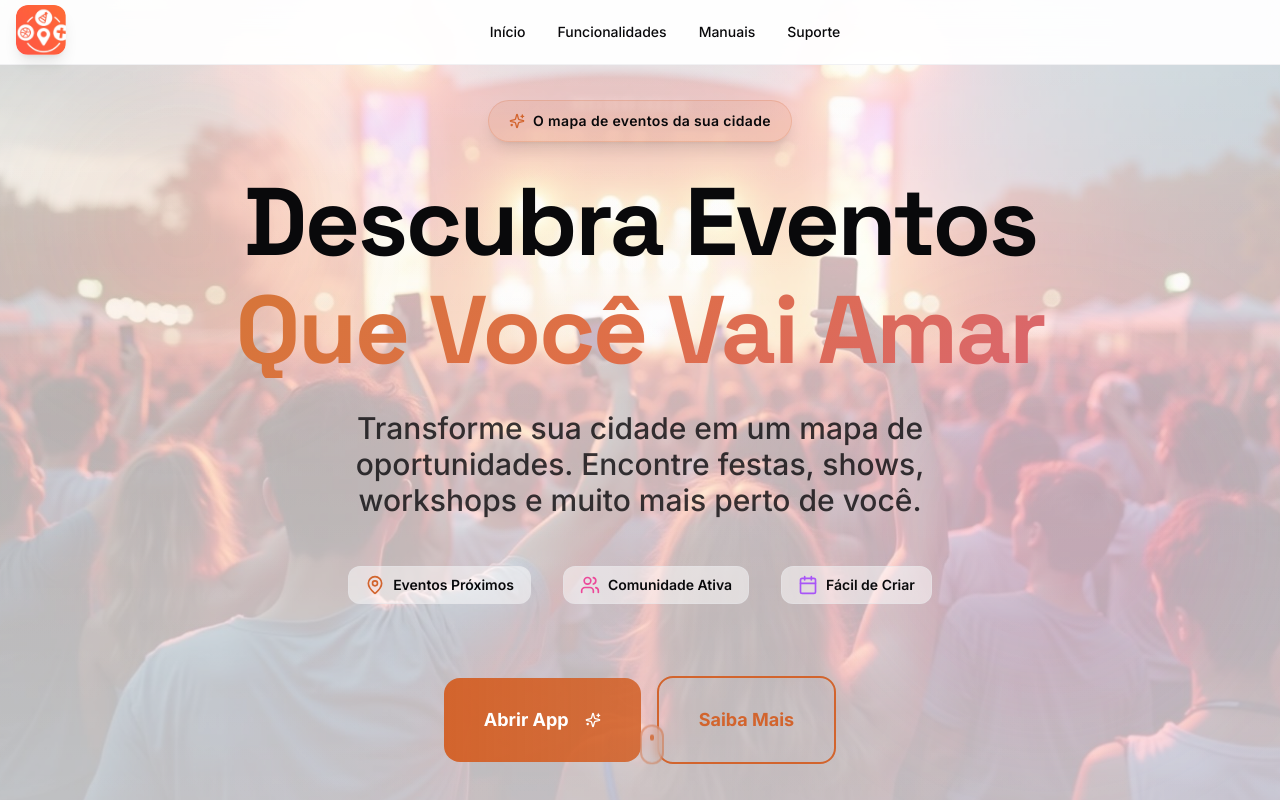
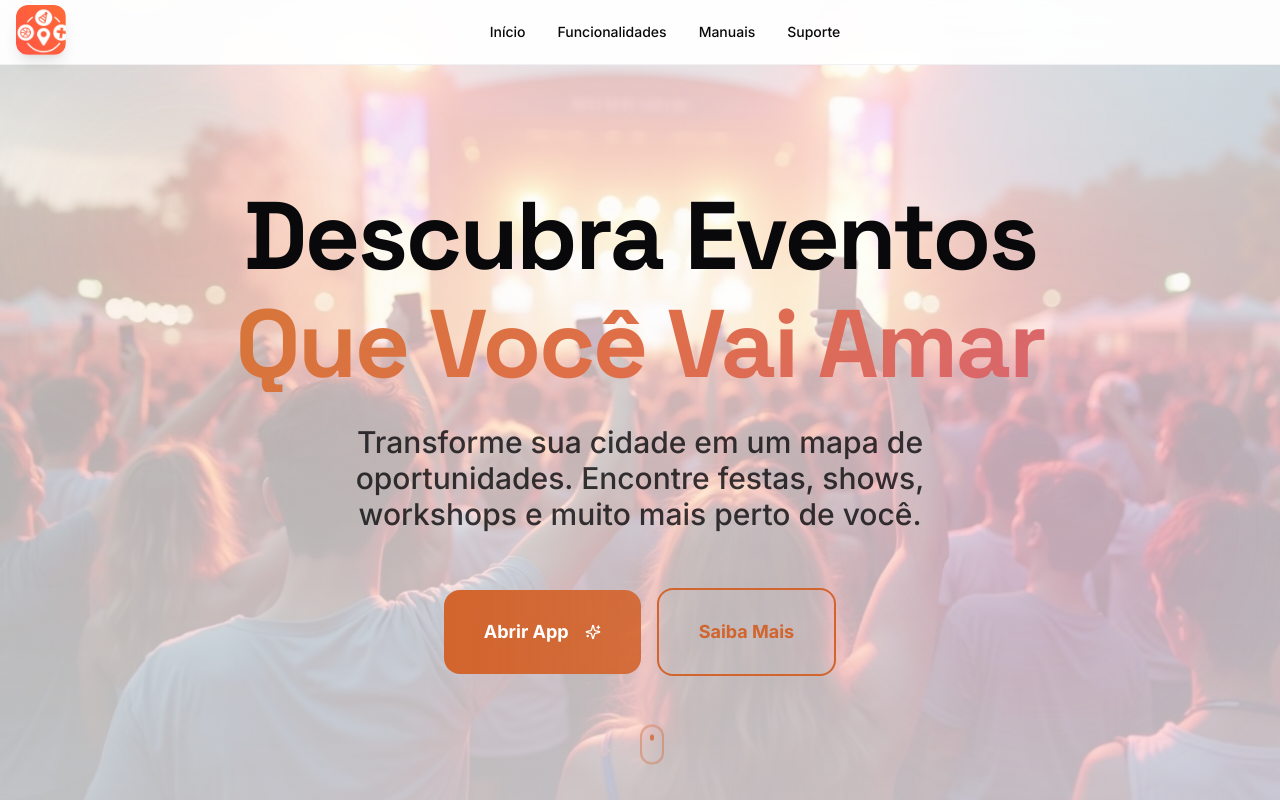
Before and after one commit to brunobrito98/ourmap-site-builder, a React (Vite) app: page / in a window 1280 px wide. Shown: the top 800 px of the page. Built offline with nearby package versions, Linux system fonts and the light colour scheme; the HTML template or start-up script is replaced by a standard one.

Commit message:
removi badge e linha de stats

```diff
--- a/src/components/Hero.tsx
+++ b/src/components/Hero.tsx
@@ -1,5 +1,5 @@
 import { Button } from "@/components/ui/button";
-import { Sparkles, MapPin, Users, Calendar } from "lucide-react";
+import { Sparkles } from "lucide-react";
 import heroImage from "@/assets/hero-events.jpg";
 import { openAppStore } from "@/lib/openAppStore";
 
@@ -25,13 +25,7 @@ const Hero = () => {
       {/* Content */}
       <div className="container mx-auto px-4 z-10 text-center">
         <div className="max-w-5xl mx-auto space-y-8 animate-fade-in">
-          {/* Badge */}
-          <div className="inline-flex items-center gap-2 px-5 py-2.5 rounded-full bg-primary/10 border border-primary/20 backdrop-blur-glass animate-slide-up shadow-lg hover:shadow-xl hover:scale-105 transition-all duration-300" style={{ animationDelay: '0.1s' }}>
-            <Sparkles className="w-4 h-4 text-primary" />
-            <span className="text-sm font-semibold text-foreground tracking-wide">
-              O mapa de eventos da sua cidade
-            </span>
-          </div>
+
 
           {/* Main Heading */}
           <h1 className="text-5xl md:text-7xl lg:text-8xl font-bold text-foreground leading-[1.1] tracking-tight animate-slide-up text-balance" style={{ animationDelay: '0.2s' }}>
@@ -47,21 +41,7 @@ const Hero = () => {
             workshops e muito mais perto de você.
           </p>
 
-          {/* Stats */}
-          <div className="flex flex-wrap justify-center gap-6 md:gap-8 py-4 animate-slide-up" style={{ animationDelay: '0.4s' }}>
-            <div className="flex items-center gap-2 px-4 py-2 rounded-xl bg-card/50 backdrop-blur-glass border border-border/50 hover:border-primary/30 transition-colors">
-              <MapPin className="w-5 h-5 text-primary" />
-              <span className="text-sm font-semibold">Eventos Próximos</span>
-            </div>
-            <div className="flex items-center gap-2 px-4 py-2 rounded-xl bg-card/50 backdrop-blur-glass border border-border/50 hover:border-pink-500/30 transition-colors">
-              <Users className="w-5 h-5 text-pink-500" />
-              <span className="text-sm font-semibold">Comunidade Ativa</span>
-            </div>
-            <div className="flex items-center gap-2 px-4 py-2 rounded-xl bg-card/50 backdrop-blur-glass border border-border/50 hover:border-purple-500/30 transition-colors">
-              <Calendar className="w-5 h-5 text-purple-500" />
-              <span className="text-sm font-semibold">Fácil de Criar</span>
-            </div>
-          </div>
+
 
           {/* CTA Buttons */}
           <div className="flex flex-col sm:flex-row gap-4 justify-center items-center pt-6 animate-slide-up" style={{ animationDelay: '0.5s' }}>
```
